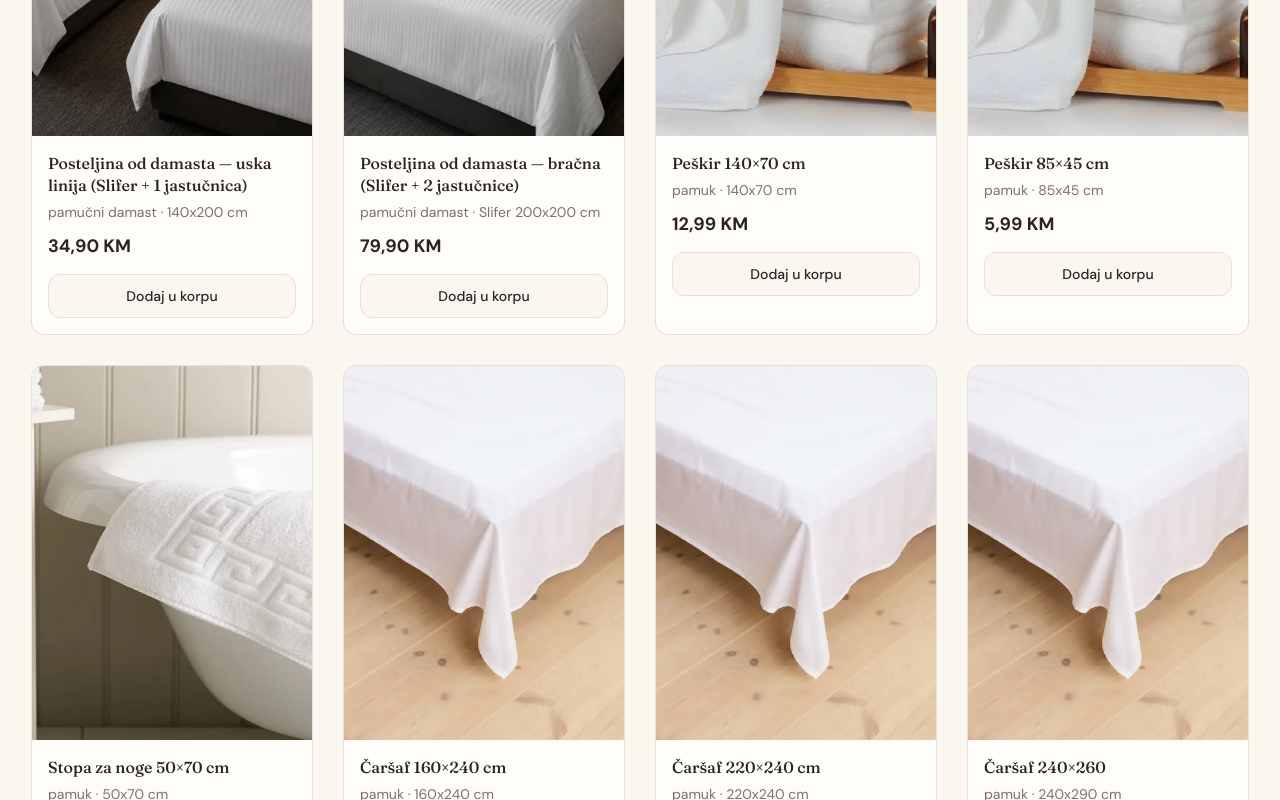
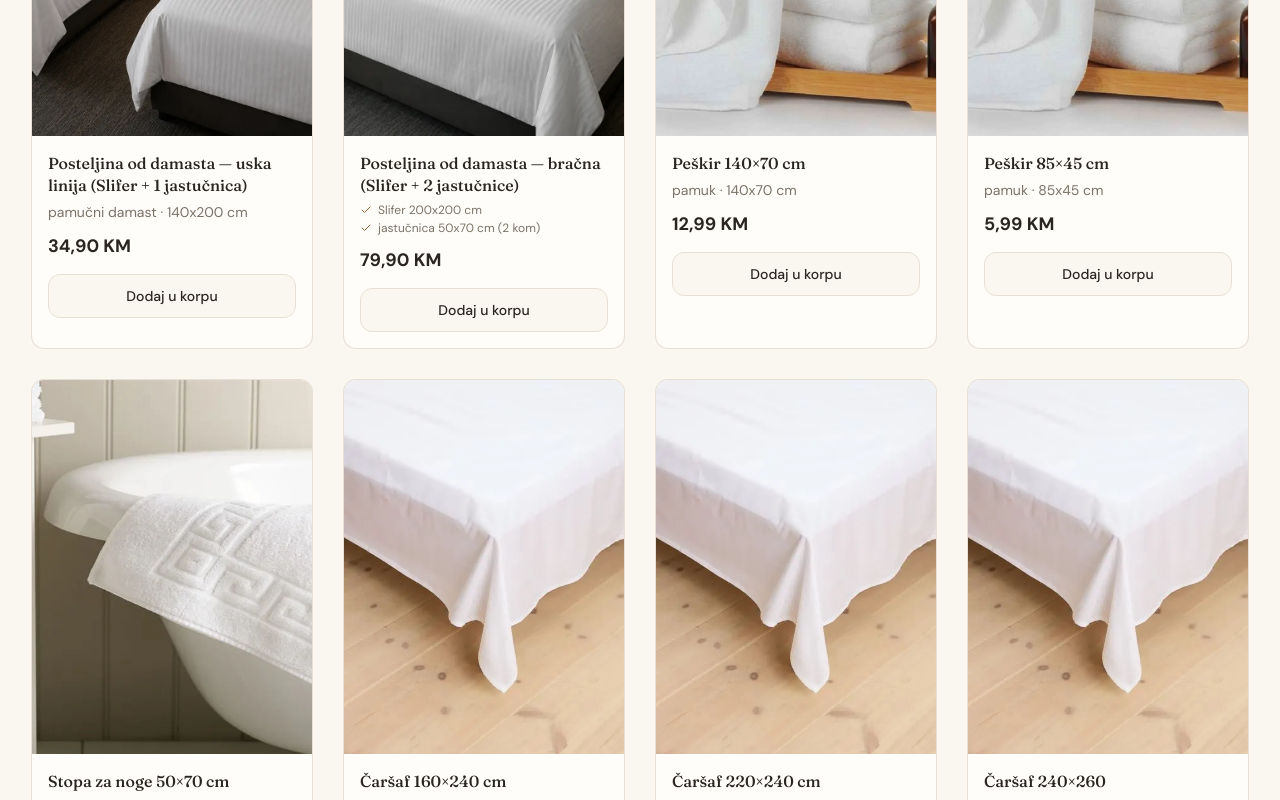
Before and after one commit to hareselimovic-hue/aurelia, a Next.js app: page / in a window 1280 px wide. Shown: the part 1880-2680 px from the top of the page. Built offline with nearby package versions, Linux system fonts and the light colour scheme.

Commit message:
KarticaProizvoda: prikazi pun sadrzaj seta direktno na kartici (checklist), ne tek na proizvodnoj stranici

```diff
--- a/src/components/product/kartica-proizvoda.tsx
+++ b/src/components/product/kartica-proizvoda.tsx
@@ -1,6 +1,7 @@
 "use client";
 
 import Link from "next/link";
+import { Check } from "lucide-react";
 
 import { PlaceholderImage } from "@/components/placeholder-image";
 import { formatPrice } from "@/lib/format";
@@ -89,9 +90,23 @@ export function KarticaProizvoda({
           <Link href={href}>{proizvod.naziv}</Link>
         </h3>
 
-        <p className="text-sm text-muted-foreground">
-          {proizvod.materijal} · {dimenzija}
-        </p>
+        {/* Za setove: pun sadržaj vidljiv odmah na kartici, ne tek na proizvodnoj stranici
+            (korisnički feedback 23.08.2026 — "ne vidi se sta sadrzi dok ne udjemo"). Za obične
+            proizvode ostaje kratka meta linija materijal · dimenzija. */}
+        {jeBundleBezIzbora ? (
+          <ul className="space-y-0.5 text-xs text-muted-foreground">
+            {proizvod.dimenzije.map((stavka) => (
+              <li key={stavka} className="flex items-start gap-1.5">
+                <Check className="mt-0.5 size-3 shrink-0 text-primary" aria-hidden="true" />
+                <span>{stavka}</span>
+              </li>
+            ))}
+          </ul>
+        ) : (
+          <p className="text-sm text-muted-foreground">
+            {proizvod.materijal} · {dimenzija}
+          </p>
+        )}
 
         <div className="mt-1 flex items-baseline gap-2">
           <span className="font-sans text-lg font-semibold text-foreground">
```
